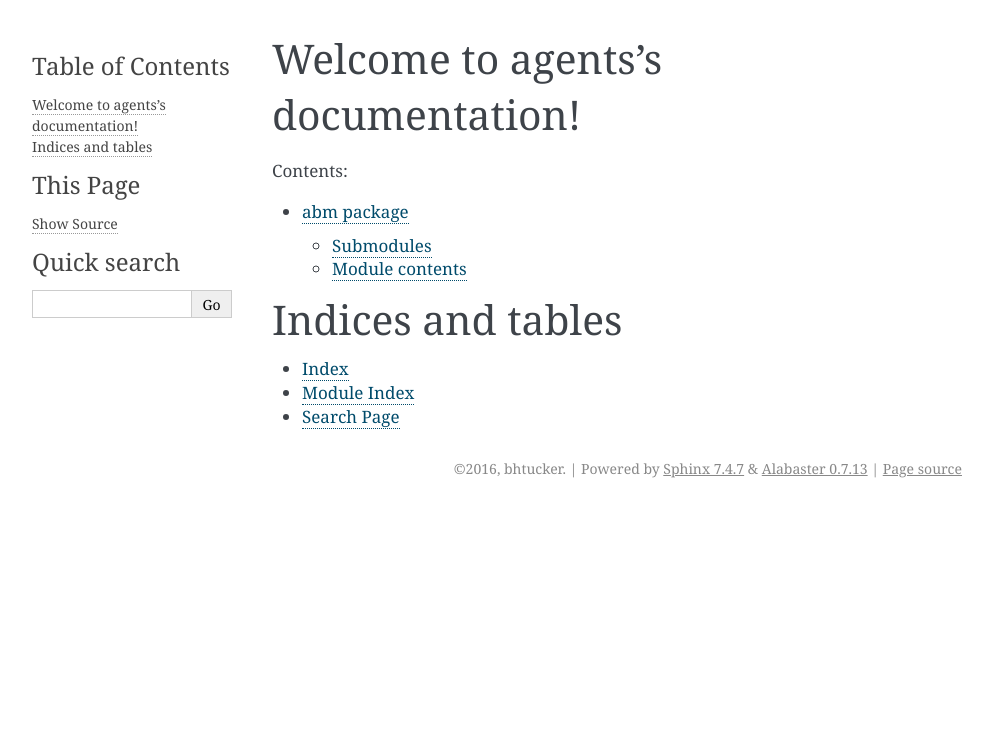
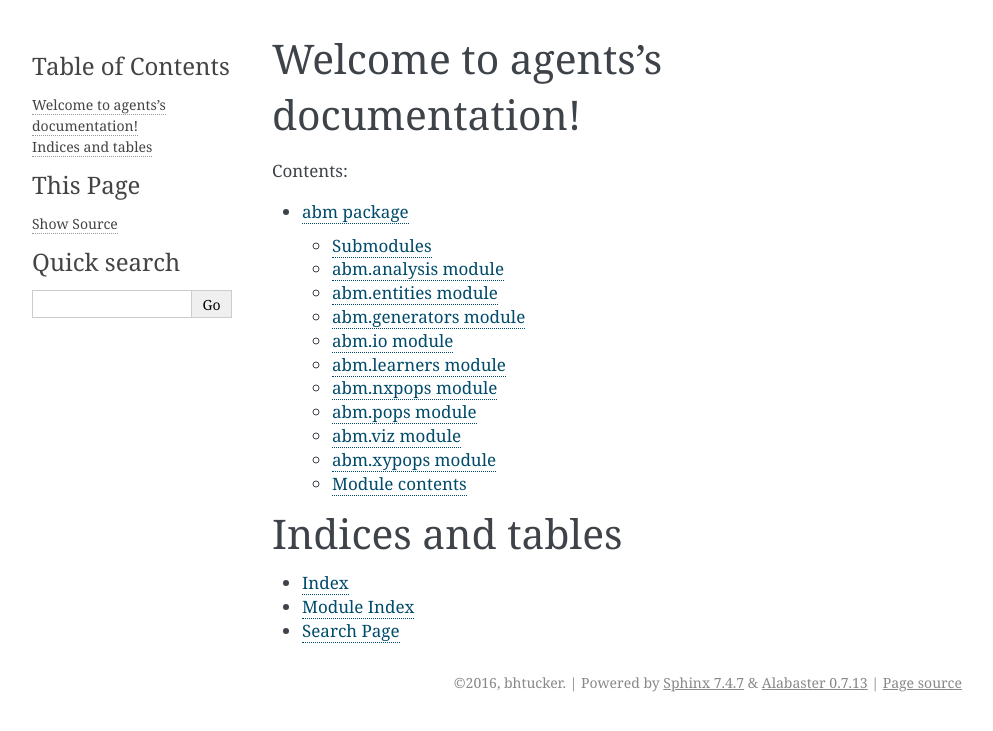
Before and after one commit to bhtucker/agents, a Sphinx documentation site: the page built from source/index.rst, in a window 1280 px wide. Shown: the top 731 px of the page, without its empty margins (148-1141 px from the left). Built offline with Sphinx 7.4.7, drawn with Linux system fonts in a browser that asks for light colours.

Commit message:
Adding headers back.

```diff
--- a/source/abm.rst
+++ b/source/abm.rst
@@ -4,45 +4,72 @@ abm package
 Submodules
 ----------
 
+abm.analysis module
+-------------------
+
 .. automodule:: abm.analysis
     :members:
     :undoc-members:
     :show-inheritance:
+
+abm.entities module
+-------------------
 
 .. automodule:: abm.entities
     :members:
     :undoc-members:
     :show-inheritance:
 
+abm.generators module
+---------------------
+
 .. automodule:: abm.generators
     :members:
     :undoc-members:
     :show-inheritance:
+
+abm.io module
+-------------
 
 .. automodule:: abm.io
     :members:
     :undoc-members:
     :show-inheritance:
 
+abm.learners module
+-------------------
+
 .. automodule:: abm.learners
     :members:
     :undoc-members:
     :show-inheritance:
+
+abm.nxpops module
+-----------------
 
 .. automodule:: abm.nxpops
     :members:
     :undoc-members:
     :show-inheritance:
 
+abm.pops module
+---------------
+
 .. automodule:: abm.pops
     :members:
     :undoc-members:
     :show-inheritance:
 
+abm.viz module
+--------------
+
 .. automodule:: abm.viz
     :members:
     :undoc-members:
     :show-inheritance:
+
+abm.xypops module
+-----------------
 
 .. automodule:: abm.xypops
     :members:
```
Also changed, not shown: source/index.rst (line endings or trailing spaces).
